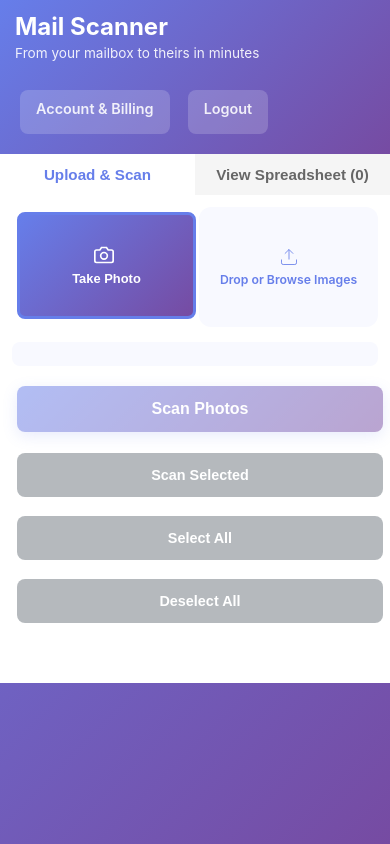
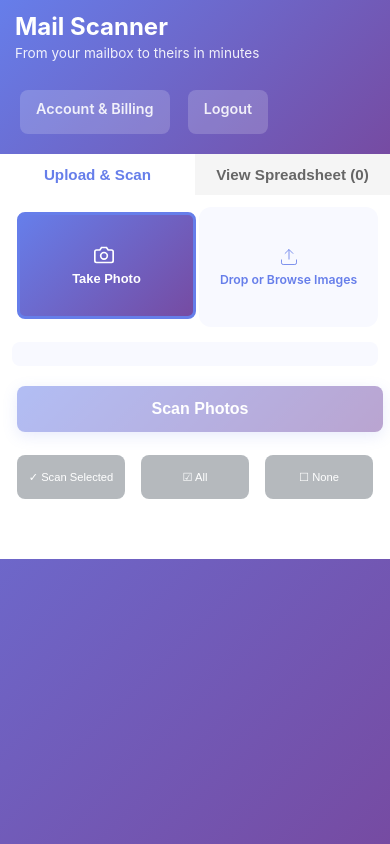
Before and after one commit to coramo123/mail-scanner, a Flask app: template templates/index.html in a window 390 px wide. Run offline with Flask 3, Linux system fonts and the light colour scheme; the template is opened without the code that fills it, so the values that code supplies are empty; parts of the project's set-up code (start-up, migrations or seed data) failed here and were passed over.

Commit message:
Make secondary controls smaller and more intuitive: use icons, shorter text, and tiny size

```diff
--- a/static/css/style.css
+++ b/static/css/style.css
@@ -265,17 +265,24 @@ main {
     font-size: 0.85em;
 }
 
+.btn-tiny {
+    padding: 6px 12px;
+    font-size: 0.75em;
+    opacity: 0.85;
+}
+
 /* Secondary Scan Controls */
 .scan-controls-secondary {
     display: flex;
-    gap: 10px;
+    gap: 8px;
     margin-top: 10px;
     justify-content: center;
 }
 
 .scan-controls-secondary .btn {
     flex: 1;
-    max-width: 200px;
+    max-width: 150px;
+    font-weight: 500;
 }
 
 /* Progress Section */
@@ -512,18 +519,20 @@ td em {
         font-size: 0.85em;
     }
 
-    /* Secondary Controls - Stack on mobile */
+    /* Secondary Controls - Keep in a row on mobile */
     .scan-controls-secondary {
-        flex-direction: column;
+        flex-direction: row;
         gap: 6px;
-        margin-top: 8px;
+        margin-top: 10px;
     }
 
-    .scan-controls-secondary .btn {
-        width: 100% !important;
+    .scan-controls-secondary .btn-tiny {
+        flex: 1;
+        width: auto !important;
         max-width: none;
-        padding: 10px 12px !important;
-        font-size: 0.9em !important;
+        padding: 8px 6px !important;
+        font-size: 0.7em !important;
+        white-space: nowrap;
     }
 
     /* Compact Buttons - Still Touch-Friendly */
--- a/templates/index.html
+++ b/templates/index.html
@@ -75,14 +75,14 @@
 
                 <!-- Secondary Controls -->
                 <div class="scan-controls-secondary">
-                    <button id="scanSelectedButton" class="btn btn-secondary btn-small" disabled>
-                        Scan Selected
+                    <button id="scanSelectedButton" class="btn btn-secondary btn-tiny" disabled>
+                        ✓ Scan Selected
                     </button>
-                    <button id="selectAllFilesButton" class="btn btn-secondary btn-small" disabled>
-                        Select All
+                    <button id="selectAllFilesButton" class="btn btn-secondary btn-tiny" disabled>
+                        ☑ All
                     </button>
-                    <button id="deselectAllFilesButton" class="btn btn-secondary btn-small" disabled>
-                        Deselect All
+                    <button id="deselectAllFilesButton" class="btn btn-secondary btn-tiny" disabled>
+                        ☐ None
                     </button>
                 </div>
             </section>
```
